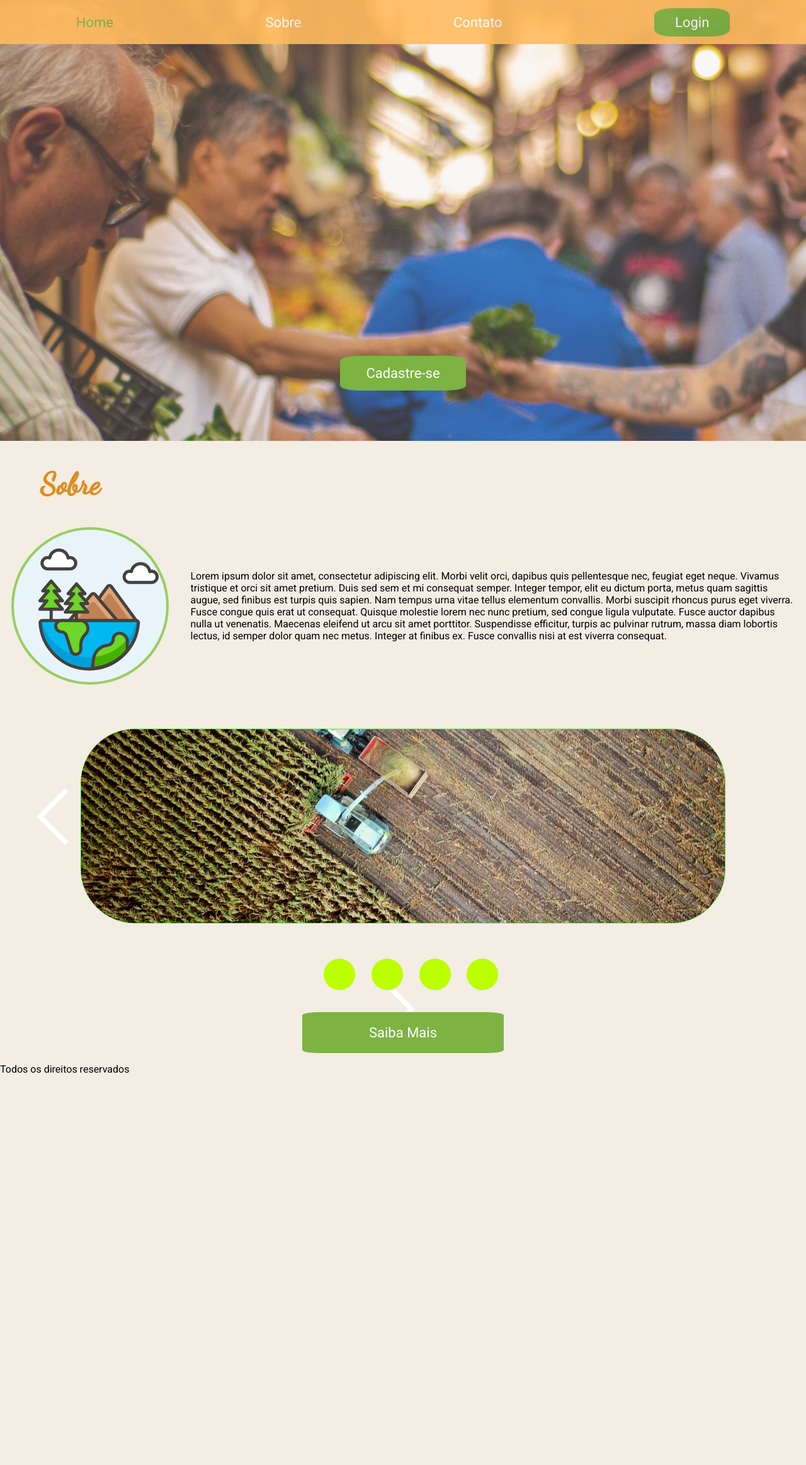
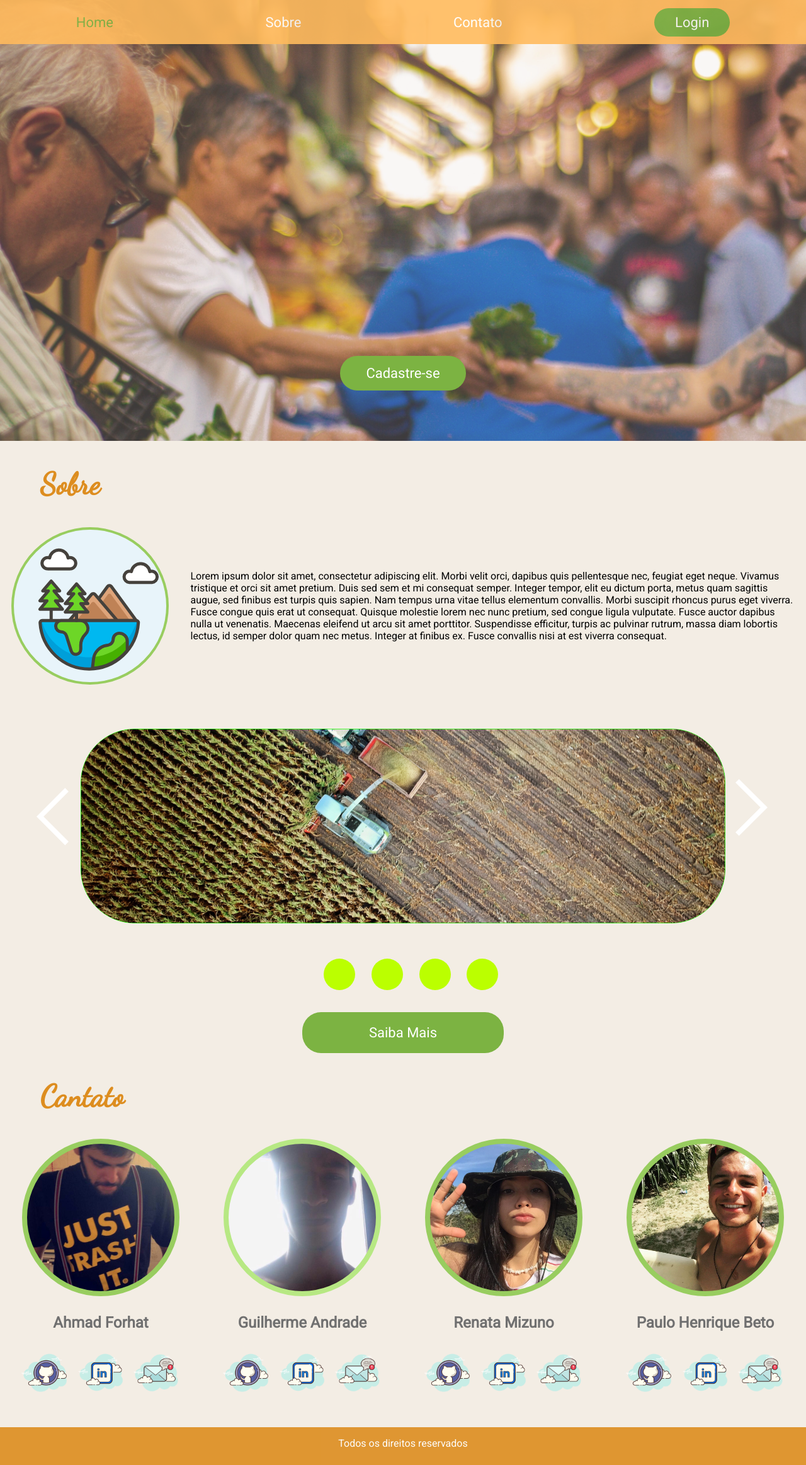
Before and after one commit to AhmadForhat/AgrOportuno, a Django app: page /home/ in a window 1280 px wide. Shown: the whole page at 63% size. Before the commit the page ends 1704 px from the top, so only its background shows below. Run offline with Django 3.2, Linux system fonts and the light colour scheme.

Commit message:
Acrescentando html e css do contato da home e css do footer

```diff
--- a/Agrodoce/static/style.css
+++ b/Agrodoce/static/style.css
@@ -9,6 +9,13 @@ h2 {
     font-size: 48px;
     font-family: 'Dancing Script', cursive;
     color: #DD8D1F;
+    align-self: flex-start;
+    margin-left: 5%;
+}
+
+h3 {
+    font-size:24px;
+    color: #707070;
 }
 
 nav {
@@ -44,7 +51,7 @@ button{
     height: 45px;
     width: 120px;
     border: none;
-    border-radius:25%;
+    border-radius:30px;
     color:white;
     font-size: 22px;
     font-family: 'Roboto', sans-serif;
@@ -70,7 +77,6 @@ button:hover{
     margin-bottom: 80px;
     width: 200px;
     height: 55px;
-    border-radius:15%;
 }
 
 .sobreHome{
@@ -78,10 +84,6 @@ button:hover{
     flex-direction: column;
     justify-content: center;
     align-items: center;
-}
-.sobreHome h2{
-    align-self: flex-start;
-    margin-left: 5%;
 }
 
 .texto-sobre{
@@ -129,14 +131,13 @@ button:hover{
 .sobreHome button{
     width: 25%;
     height: 65px;
-    border-radius: 8%;
 }
 
 .setas{
     height: 40px;
 }
 
-.setadireita{
+.setaDireita{
     display:flex;
     position: relative;
     left: 560px;
@@ -165,3 +166,27 @@ button:hover{
 .none{
     display:none;
 }
+
+.time{
+    display:flex;
+    justify-content: space-around;
+    align-items:center;
+    text-align: center;
+}
+
+.redes-sociais img:hover{
+    transform: scale(1.2);
+    cursor: pointer;
+}
+
+footer{
+    margin-top:40px;
+    display:flex;
+    color: white;
+    background-color: #DD8D1F;
+    height: 60px;
+    width: 100%;
+    opacity: 90%;
+    text-align: center;
+    justify-content: center;
+}
--- a/Agrodoce/templates/home.html
+++ b/Agrodoce/templates/home.html
@@ -28,4 +28,45 @@
     </div>
     <button>Saiba Mais</button>
 </section>
+<section class="contato-home">
+    <h2>Cantato</h2>
+    <div class="time">
+        <div class="mud">
+            <img src="../static/img/foto-mud.png" alt="">
+            <h3>Ahmad Forhat</h3>
+            <div class="redes-sociais">
+                <img src="../static/img/github.png" alt="">
+                <img src="../static/img/linkedin.png" alt="">
+                <img src="../static/img/gmail.png" alt="">
+            </div>
+        </div>
+        <div class="gui">
+            <img src="../static/img/foto-guilherme.png" alt="">
+            <h3>Guilherme Andrade</h3>
+            <div class="redes-sociais">
+                <img src="../static/img/github.png" alt="">
+                <img src="../static/img/linkedin.png" alt="">
+                <img src="../static/img/gmail.png" alt="">
+            </div>
+        </div>
+        <div class="renata">
+            <img src="../static/img/foto-renata.png" alt="">
+            <h3>Renata Mizuno</h3>
+            <div class="redes-sociais">
+                <img src="../static/img/github.png" alt="">
+                <img src="../static/img/linkedin.png" alt="">
+                <img src="../static/img/gmail.png" alt="">
+            </div>
+        </div>
+        <div class="paulo">
+            <img src="../static/img/foto-paulo.png" alt="">
+            <h3>Paulo Henrique Beto</h3>
+            <div class="redes-sociais">
+                <img src="../static/img/github.png" alt="">
+                <img src="../static/img/linkedin.png" alt="">
+                <img src="../static/img/gmail.png" alt="">
+            </div>
+        </div>
+    </div>
+</section>
 {% endblock%}
```
Also changed, not shown: Agrodoce/static/img/foto-guilherme.png (added), Agrodoce/static/img/foto-mud.png (added), Agrodoce/static/img/foto-paulo.png (added), Agrodoce/static/img/foto-renata.png (added), Agrodoce/static/img/github.png (added), Agrodoce/static/img/gmail.png (added), Agrodoce/static/img/linkedin.png (added).
